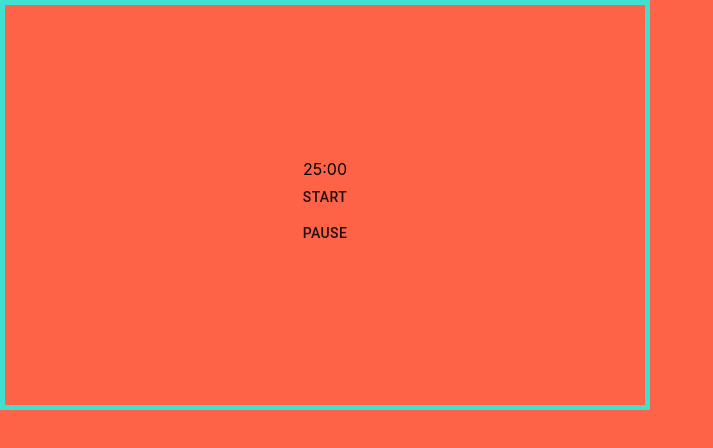
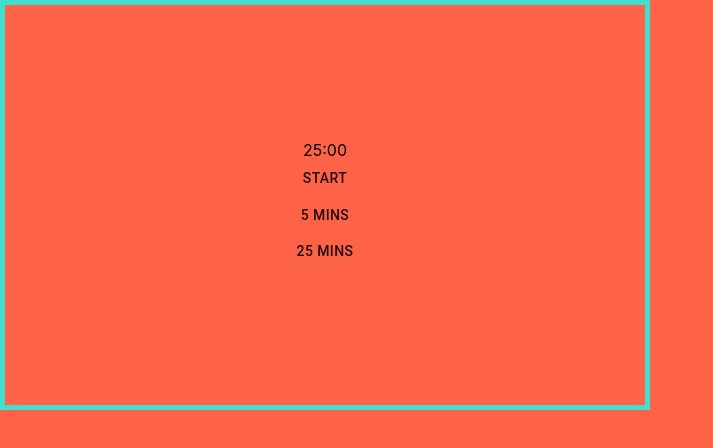
Before and after one commit to vp684/dev-pomodoro, a React (Create React App) app: page / in a window 1280 px wide. Shown: the top 448 px of the page, without its empty margins (0-713 px from the left). Built offline with nearby package versions, Linux system fonts and the light colour scheme.

Commit message:
clock counter

```diff
--- a/src/App.js
+++ b/src/App.js
@@ -1,12 +1,13 @@
 import React from 'react';
 import './App.css';
 
+import ClockOpts from './comps/clock/ClockOpts'
 import Clock from './comps/clock/Clock'
 
 function App() {
   return (
     <div className="app">
-      <Clock />
+      <Clock className="clock"/>
     </div>
   );
 }
--- a/src/comps/clock/Clock.js
+++ b/src/comps/clock/Clock.js
@@ -1,37 +1,26 @@
 import React, { useState, useEffect } from 'react'
 
 import Button from '@material-ui/core/Button'
-
-
+let currTime = new Date(2000, 0, 1, 1, 25, 0, 0).getTime()
 
 function Clock() {
+    const [pause, setPause] = useState(true)
+    const [duration, setDuration] = useState(true)
 
-
-    const [pause, setPause] = useState(false)
-    const [start, setStart] = useState(false)
-    const [currTime, setCurrTime] = useState(new Date(2000, 0, 1, 1, 24, 59, 0).getTime())
-
-    const [displayTime, setDisplayTime] = useState('25:00')
-
-    const startTimer = async () => {
-        setStart(true)
-    }
-
-    const pauseTimer = () => {
+    const toggleTimer = () => {
         setPause(!pause)
     }
 
+    const changeMins = (mins) => {
+        currTime = new Date(2020, 0, 1, 1, mins, 0, 0).getTime()
+        setPause(true)
+        setDuration(!duration)
+    }
 
-    useEffect(() =>{
-        let mins = null
-        let secs = null
-        if(start){
-            setTimeout(()=>{
-                if(!pause){
-                    console.log(currTime)
+    const calcTime = (time) => {
+        let mins = new Date(time).getMinutes()
+        let secs = new Date(time).getSeconds()
 
-                    mins = new Date(currTime).getMinutes()
-                    secs = new Date(currTime).getSeconds()
         if(mins === 0 && secs === 0){
             setPause(true)
         }
@@ -40,21 +29,34 @@ function Clock() {
         if(mins === 0) mins = "00"
         if(mins < 10 && mins > 0) mins = "0" + mins.toString()
 
-                    setDisplayTime(mins + ":" + secs)
-                    setCurrTime(currTime - 1000)
+        return (mins + ":" + secs)
     }
 
+    const [displayTime, setDisplayTime] = useState(calcTime())
+
+    useEffect(() =>{
+
+        if(!pause){
+            //subtract 1 sec and set new display time
+            currTime -= 1000
+            let x_time = calcTime(currTime)
+            setTimeout(() => {
+                setDisplayTime(x_time)
             }, 1000)
-
+        }else{
+            // total mins changed
+            let x_time = calcTime(currTime)
+            setDisplayTime(x_time)
         }
 
-    }, [start, pause, currTime])
+    }, [pause, duration, displayTime])
 
     return (
         <div className="clock-container">
-                {displayTime}
-                <Button onClick={startTimer}>Start</Button>
-                <Button onClick={pauseTimer}>Pause</Button>
+            <div id="timer-mins"> {displayTime} </div>
+            <Button onClick={toggleTimer}>{pause ? "Start": "Pause"}</Button>
+            <Button onClick={()=>{changeMins(5)}}>5 Mins</Button>
+            <Button onClick={()=>{changeMins(25)}}>25 Mins</Button>
         </div>
     )
 }
--- /dev/null
+++ b/src/comps/clock/ClockOpts.js
@@ -0,0 +1,46 @@
+import React, { useState, useEffect } from 'react'
+import Button from '@material-ui/core/Button'
+
+import Clock from './Clock'
+
+
+let currTime = new Date(2000, 0, 1, 1, 25, 0, 0).getTime()
+
+function ClockOpts() {
+
+    const [pause, setPause] = useState(false)
+    const [start, setStart] = useState(false)
+    const [displayTime, setDisplayTime] = useState('5:00')
+
+    const startTimer = async () => {
+        setStart(true)
+    }
+
+    const pauseTimer = () => {
+        setPause(!pause)
+    }
+
+    const changeMins = (mins) => {
+
+        setPause(()=>{ return false})
+        setStart(()=>{ return false})
+
+        currTime = new Date(2000, 0, 1, 1, mins, 0, 0).getTime()
+
+        setDisplayTime(mins + ":00")
+    }
+
+
+
+    return (
+        <div className="clock-container">
+            <Clock currTime={currTime} pause={pause} start={start} displayTime={displayTime} />
+            <Button onClick={startTimer}>Start</Button>
+            <Button onClick={pauseTimer}>Pause</Button>
+            <Button onClick={()=>{changeMins(5)}}>5 Mins</Button>
+            <Button onClick={()=>{changeMins(25)}}>25 Mins</Button>
+        </div>
+    )
+}
+
+export default ClockOpts
```
Lines whose indentation alone changed are shown as unchanged.
